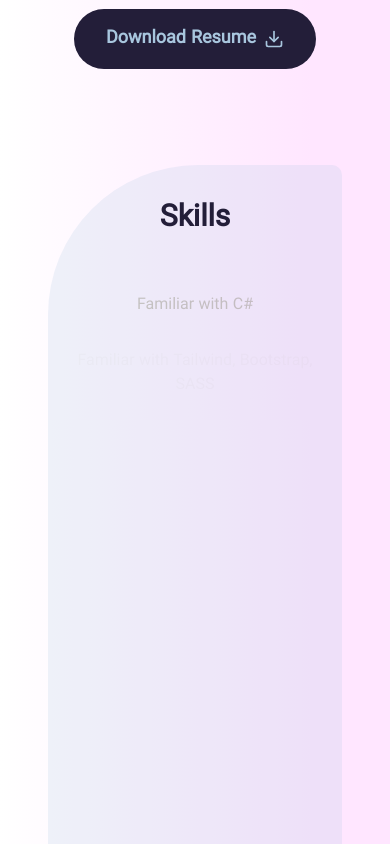
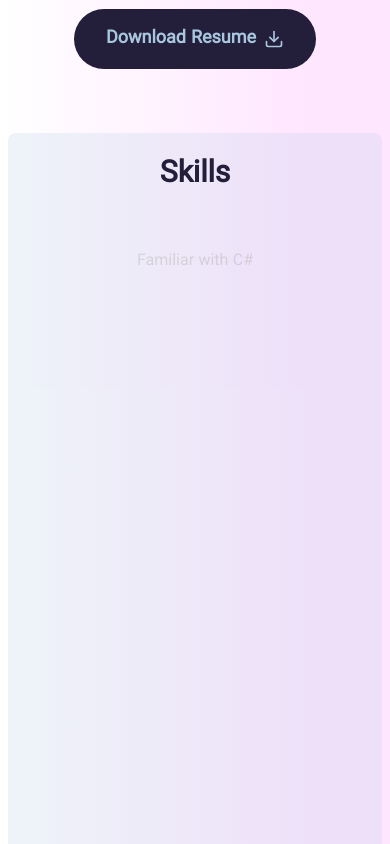
Before and after one commit to MatinT-SA/My-Personal-Website, a Next.js app: page /en in a window 390 px wide. Shown: the part 1820-2664 px from the top of the page. Built offline with nearby package versions, Linux system fonts and the light colour scheme.

Commit message:
responsiveness - skills section second update

```diff
--- a/app/[locale]/sections/Skills.js
+++ b/app/[locale]/sections/Skills.js
@@ -110,7 +110,7 @@ export default function Skills() {
       onMouseMove={isTouchDevice ? undefined : handleMouseMove}
       onMouseEnter={isTouchDevice ? undefined : handleMouseEnter}
       onMouseLeave={isTouchDevice ? undefined : handleMouseLeave}
-      className="relative scroll-mt-24 mx-12 my-16 rounded-[150px_10px] lg:rounded-[300px_15px] bg-blue-light-transparent px-6 py-9"
+      className="relative scroll-mt-24 mx-2 my-8 sm:mx-12 sm:my-16 rounded-lg sm:rounded-[150px_10px] lg:rounded-[300px_15px] bg-blue-light-transparent px-2 py-6 sm:px-6 sm:py-9"
     >
       <h2 className="mb-12 text-center text-3xl font-extrabold text-purple-primary">
         {t("title")}
```
